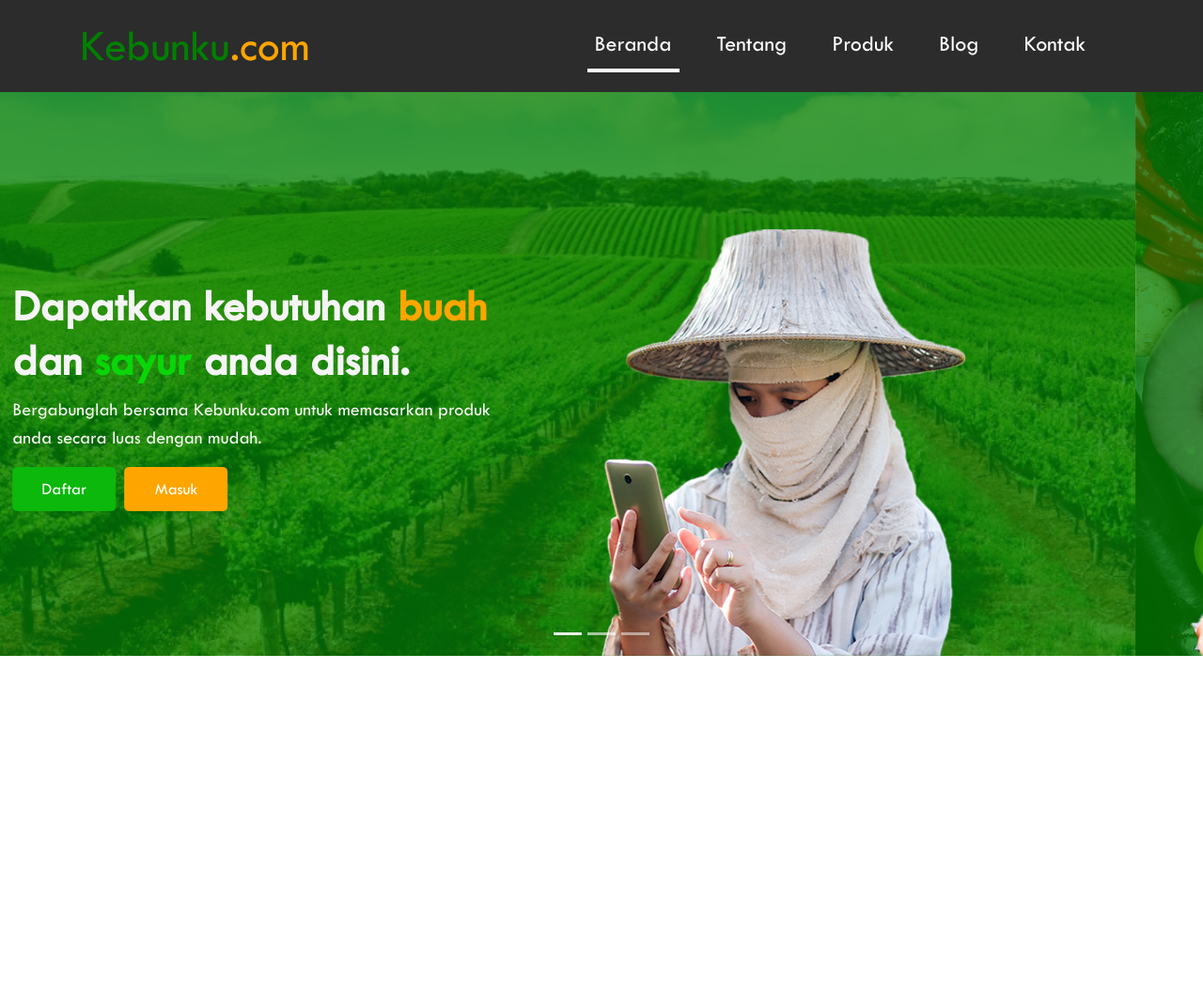
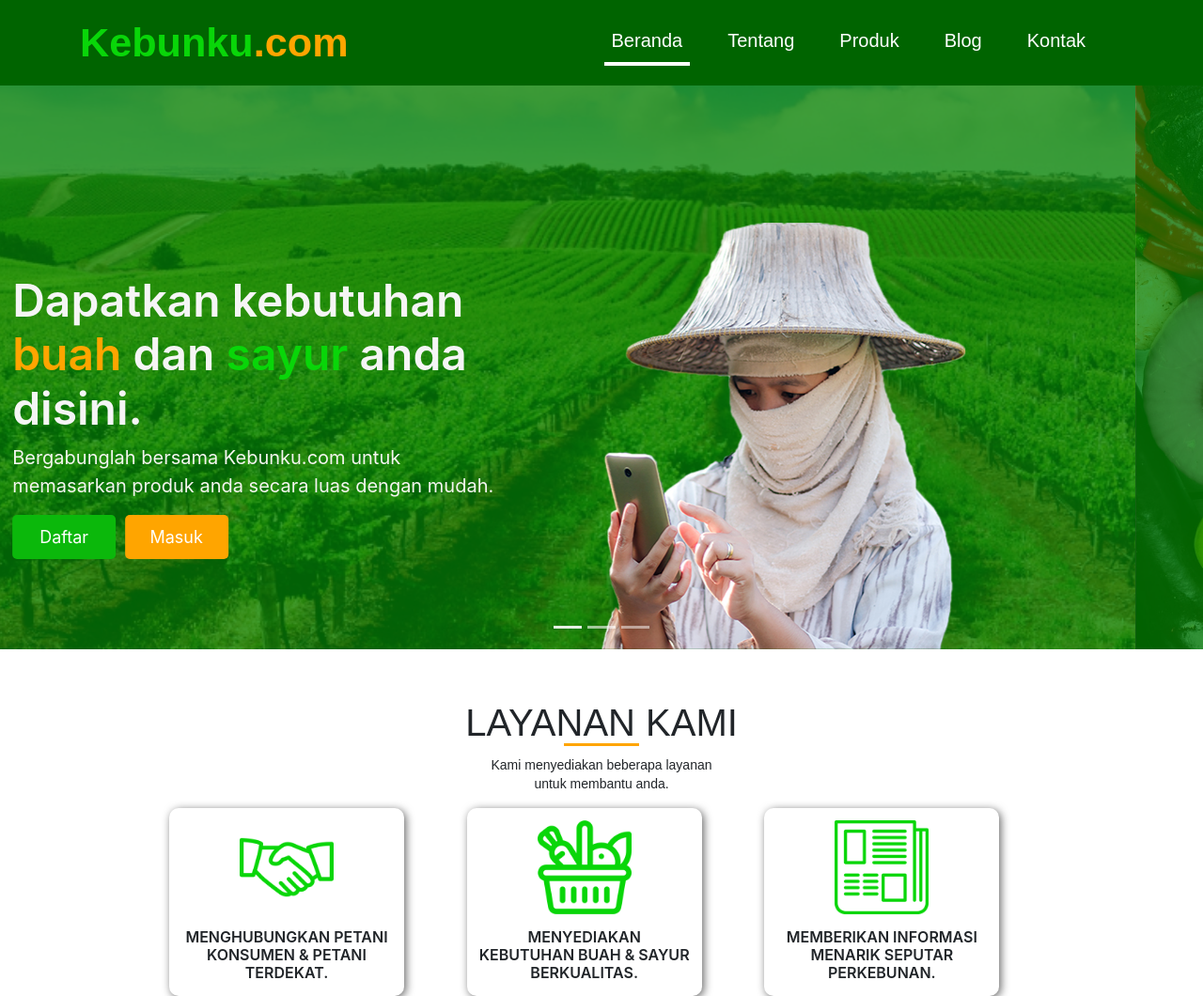
Before and after one commit to Aryaashari/kebunku.com, a plain HTML site: page index.html in a window 1280 px wide. Shown: the whole page at 94% size. Before the commit the page ends 800 px from the top, so only its background shows below. Drawn offline with nearby package versions, Linux system fonts and the light colour scheme; a web font is replaced by a local one.

Commit message:
menambahkan bagian services

```diff
--- a/css/fonts.css
+++ b/css/fonts.css
@@ -1,6 +1,10 @@
 @font-face {
     font-family: 'Monserrat';
     font-family: 'TCM';
+    font-family: 'Viga';
+    font-family: 'Nexa';
     src: url('../fonts/Montserrat-Regular.ttf') format('truetype');
     src: url('../fonts/TCM_____.TTF') format('truetype');
+    src: url('../fonts/Viga-Regular.ttf') format('truetype');
+    src: url('../fonts/NexaDemo-Bold.ttf') format('truetype');
 }
--- a/css/style.css
+++ b/css/style.css
@@ -1,10 +1,8 @@
 /* Import font */
 @import url('fonts.css');
 
+/* body */
 
-body {
-    font-family: "TCM";
-}
 
 /* Active */
 .active {
@@ -13,12 +11,14 @@ body {
 
 /* Navbar */
 .navbar {
-    background-color: rgb(44, 44, 44) !important;
+    background-color: rgb(0, 100, 0) !important;
+    font-family: 'TCM', sans-serif;
 }
 .navbar-brand {
-    font-size: 3em;
-    font-weight: 500;
-    color: green !important;
+    font-size: 2.7em;
+    font-weight: 600;
+    color: rgb(9, 214, 9) !important;
+    font-family: 'TCM', sans-serif;
 }
 
 .navbar-brand span {
@@ -30,9 +30,10 @@ body {
 }
 
 .nav-link {
-    font-size: 24px;
+    font-size: 20px;
     color: white !important;
     transition: .3s;
+    font-family: 'Nexa', sans-serif;
 }
 
 .nav-link:hover {
@@ -243,13 +244,66 @@ body {
 }
 
 
+/* Services */
+.services {
+    margin-top: 50px;
+}
+
+.services .judul {
+    text-align: center;
+    font-family: 'Nexa', sans-serif;
+    text-transform: uppercase;
+    font-weight: 500;
+}
+
+.services .garis {
+    height: 3px;
+    width: 80px;
+    background-color: orange;
+    margin: auto;
+    margin-bottom: 10px;
+    margin-top: -10px;
+}
+
+.services p {
+    font-family: 'Nexa', sans-serif;
+    font-size: 14px;
+    line-height: 20px;
+}
+
+.services .content img {
+    width: 100px;
+}
+
+.services .kotak-1, .kotak-2, .kotak-3 {
+    border-radius: 10px;
+    padding: 13px;
+    width: 250px;
+    height: 200px;
+    display: flex;
+    flex-wrap: wrap;
+    justify-content: center;
+    text-transform: uppercase;
+    box-shadow: 2px 2px 10px rgba(0, 0, 0, .6);
+    box-sizing: border-box;
+}
+
+.services .content .teks {
+    font-size: 16px;
+    text-align: center;
+    margin-top: 15px;
+    font-weight: 600;
+}
+
+
 
 @media (max-width: 768px) {
     /* Active */
     .navbar .active {
-        background-color: green;
+        background-color: orange;
         border: none;
         padding: 10px;
+        box-sizing: border-box;
     }
     /* Navbar */
     .navbar-brand {
@@ -262,7 +316,7 @@ body {
     }
 
     .nav-link:hover {
-        background-color: green;
+        background-color: orange;
         border: none;
         padding: 10px;
         box-sizing: border-box;
@@ -303,6 +357,10 @@ body {
         font-size: 16px;
     }
 
+    .slider-2 .btn.btn-warning {
+        width: 120px;
+    }
+
     .slider-3 {
         height: 500px;
         background-position-y: 0;
@@ -310,7 +368,7 @@ body {
 
     .slider-3 .teks-utama {
         font-size: 34px;
-        margin-top: 100px;
+        margin-top: 90px;
     }
 
     .slider-3 .p {
@@ -349,6 +407,10 @@ body {
         background-position-y: 0;
         background-repeat: no-repeat;
     }
+
+    .slider-3 .teks-utama {
+        margin-top: 150px;
+    }
  }
 
 
@@ -365,4 +427,9 @@ body {
     .slider-3 .teks-utama {
         margin-top: 220px;
     }
+
+    /* Services */
+    .services .kotak-1, .kotak-2, .kotak-3 {
+        margin-right: 10px;
+    }
   }
--- a/index.html
+++ b/index.html
@@ -87,7 +87,7 @@
           <div class="carousel-item">
             <div class="slider-2">
               <div class="container">
-                <div class="row">
+                <div class="row justify-content-end">
                   <div class="col-lg-6">
                     <img src="img/buah-sayur.png" class="buah-sayur" alt="buah-sayur">
                   </div>
@@ -118,6 +118,44 @@
       </div>
       <!-- End Slider -->
 
+      <!-- Services -->
+      <div class="services">
+        <div class="container">
+          <div class="row">
+            <div class="col">
+              <h1 class="judul">Layanan Kami</h1>
+              <div class="garis"></div>
+              <p class="text-center">Kami menyediakan beberapa layanan <br> untuk membantu anda.</p>
+            </div>
+          </div>
+          <div class="row justify-content-center">
+            <div class="col-lg-10">
+              <div class="row content">
+                <div class="col-lg-4 layanan-1">
+                  <div class="kotak-1">
+                    <img src="img/icon/hand-shake.png" alt="jabat-tangan">
+                    <h4 class="teks">Menghubungkan Petani Konsumen & Petani Terdekat.</h4>
+                  </div>
+                </div>
+                <div class="col-lg-4 layanan-2">
+                  <div class="kotak-2">
+                    <img src="img/icon/basket.png" alt="keranjang-sayur">
+                    <h4 class="teks">Menyediakan kebutuhan Buah & Sayur Berkualitas.</h4>
+                  </div>
+                </div>
+                <div class="col-lg-4 layanan-3">
+                  <div class="kotak-3">
+                    <img src="img/icon/newspaper.png" alt="berita">
+                    <h4 class="teks">Memberikan informasi menarik seputar perkebunan.</h4>
+                  </div>
+                </div>
+              </div>
+            </div>
+          </div>
+        </div>
+      </div>
+      <!-- End Services -->
+
     </main>
     <!-- End Main Content -->
 
```
Also changed, not shown: img/icon/basket.png (added), img/icon/hand-shake.png (added), img/icon/newspaper.png (added), 1 other file.
